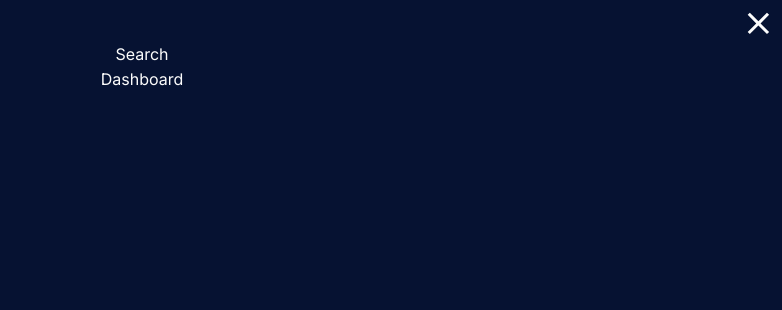
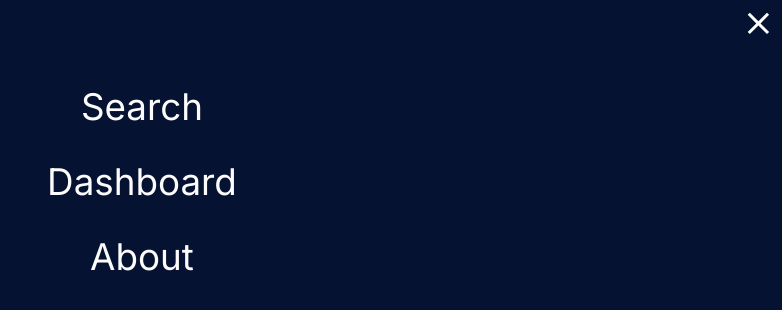
Before and after one commit to justinjones38/weather-lite, a React (Vite) app: page / in a window 1280 px wide. Both pictures are taken after a click on the icon 323 px from the left and 30 px from the top of the page. Shown: the top 310 px of the page, without its empty margins (498-1280 px from the left). Built offline with nearby package versions, Linux system fonts and the light colour scheme.

Commit message:
adjusted navbar

```diff
--- a/src/components/Navbar.jsx
+++ b/src/components/Navbar.jsx
@@ -24,9 +24,17 @@ export default function Navbar() {
                 Search
               </NavLink>
             </li>
-            <NavLink to="#" className={styles.linkItem}>
-              Dashboard
-            </NavLink>
+            <li className={styles.listItem}>
+              <NavLink to="#" className={styles.linkItem}>
+                Dashboard
+              </NavLink>
+            </li>
+
+            <li className={styles.listItem}>
+              <NavLink to="#" className={styles.linkItem}>
+                About
+              </NavLink>
+            </li>
           </ul>
         </div>
       ) : null}
--- a/src/components/Navbar.module.css
+++ b/src/components/Navbar.module.css
@@ -26,13 +26,23 @@
   font-size: 2.3rem;
   margin-left: auto;
   transition: 0.3s color;
+  margin-bottom: 1em;
 }
 
 .closeBtn:hover, .closeBtn:focus {
   color: var(--red-error-color)
 }
 
+.listItem {
+  margin-bottom: 1em;
+}
+
 .linkItem {
   color: inherit;
   text-decoration: none;
+  font-size: 2.3rem;
 }
+
+.linkItem:focus, .linkItem:hover {
+  border-bottom: 2px solid var(--primary-font-color);
+}
```
